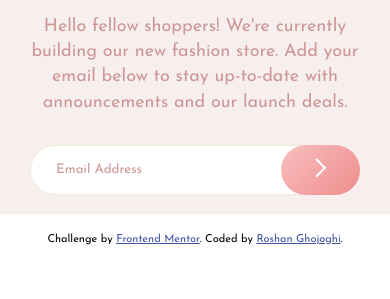
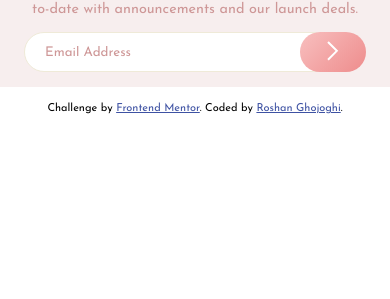
Before and after one commit to roshan-gh/base-apparel-coming-soon, a website: page index.html in a window 390 px wide. Shown: the part 545-844 px from the top of the page. Drawn offline with Linux system fonts and the light colour scheme.

Commit message:
responsive image added

```diff
--- a/sass/_base.scss
+++ b/sass/_base.scss
@@ -12,9 +12,9 @@
 html {
     box-sizing: border-box;
     font-size: 62.5%; //1rem = 10px, 10px/16px = 62.5%
-    // @media only screen and (max-width: $-bp-large) {
-    //     font-size: 50%; // 1rem= 8px, 8px/16px = 50%
-    // }
+    @media only screen and (max-width: 900px) {
+        font-size: 50%; // 1rem= 8px, 8px/16px = 50%
+    }
 }
 
 body {
@@ -22,7 +22,7 @@ body {
     font-weight: 400;
     min-height: 100vh;
     background-image: url(../images/bg-pattern-desktop.svg);
-    background-size: 60%;
+    background-size: 60vw;
     background-repeat: no-repeat;
     @media only screen and (max-width: 750px) {
         background-image: none;
--- a/sass/_components.scss
+++ b/sass/_components.scss
@@ -1,5 +1,8 @@
 .form {
     margin-top: 3rem;
+    @media only screen and (max-width: 900px) {
+        margin-top: 1.5rem;
+    }
     &__input {
         display: flex;
     }
--- a/sass/_layout.scss
+++ b/sass/_layout.scss
@@ -24,6 +24,7 @@
         }
     }
     &__photo {
+        width: 40vw;
         @media only screen and (max-width: 1100px) {
             width: 40vw;
         }
```
Also changed, not shown: css/style.css.
